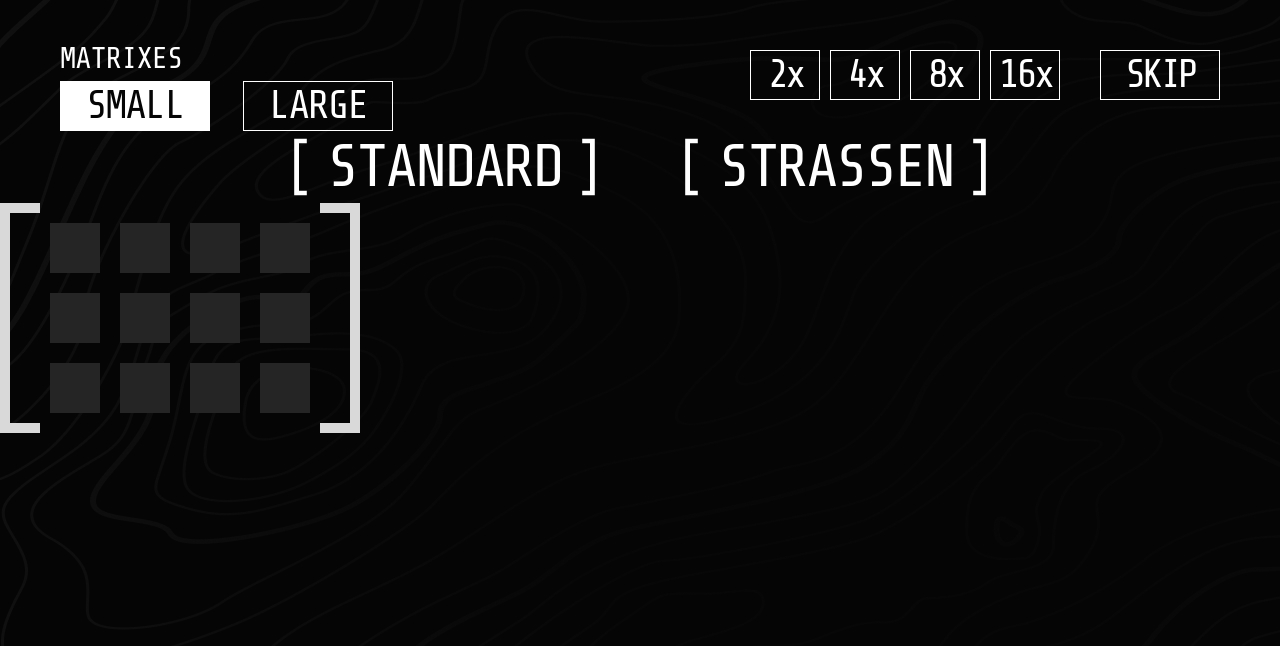
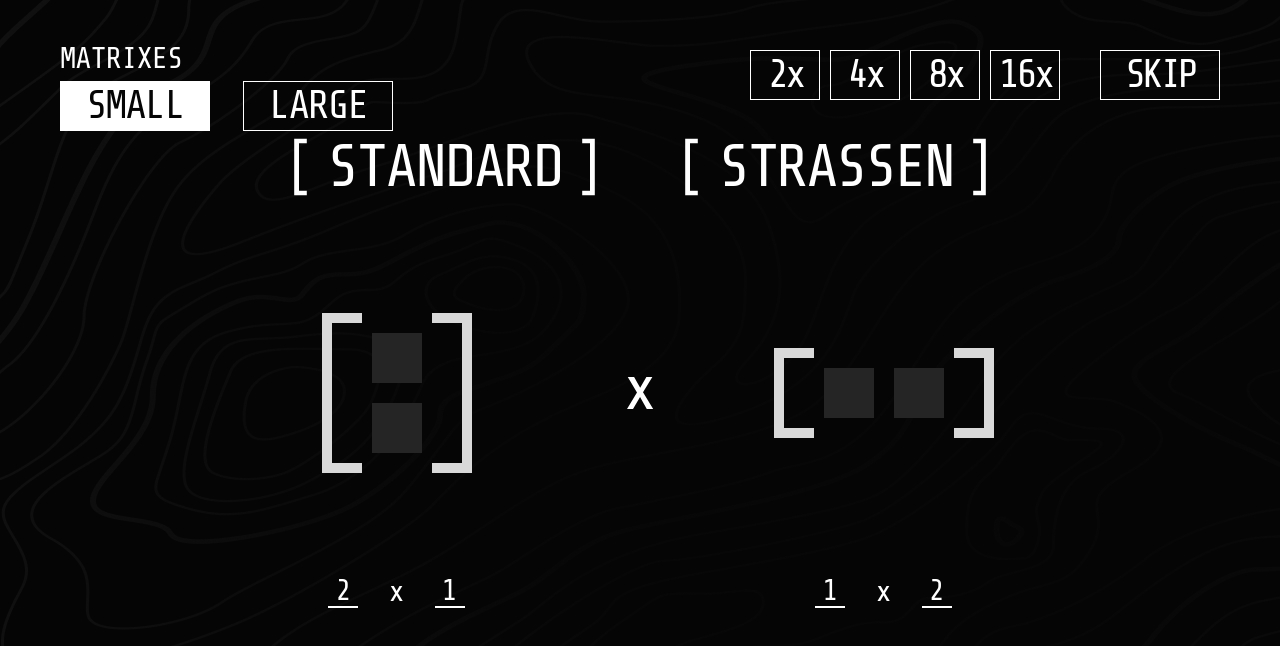
Before and after one commit to Fuz7/matrix_multiplication, a React (Vite) app: page / in a window 1280 px wide. Shown: the top 646 px of the page. Built offline with nearby package versions, Linux system fonts and the light colour scheme.

Commit message:
Add main section layout and validity

```diff
--- a/src/App.jsx
+++ b/src/App.jsx
@@ -1,7 +1,7 @@
-import { useState } from 'react'
 import './App.css'
 import Header from './components/Header'
-import Matrix from './components/Matrix'
+import Matrix from './components/Main/Matrix'
+import Main from './components/Main/Main'
 
 function App() {
 
@@ -9,7 +9,7 @@ function App() {
     <div className='min-h-[100vh] initialPage font-smt
      text-3xl text-white'>
       <Header />
-      <Matrix></Matrix>
+      <Main></Main>
     </div>
   )
 }
--- /dev/null
+++ b/src/components/Main/DimensionInput.jsx
@@ -0,0 +1,29 @@
+export default function DimensionInput({matrixPos,setMatrixPos}){
+
+  //
+
+
+  return (
+    <div className="flex justify-center items-center gap-[30px]">
+      <input
+      onInput={(e)=>{
+        const {value} = e.target
+        const newValue = value === '' ? '' : value.replace(/[^1-4]/g, '').slice(0, 1); // keep only first digit 1–4 or empty
+
+        setMatrixPos({...matrixPos,row:newValue})
+      }}
+      value={matrixPos.row}
+      className="w-[30px] h-[34px] border-b-[2px] border-white text-center" type="text" />
+      <span>x</span>
+      <input
+      onInput={(e)=>{
+        const {value} = e.target
+        const newValue = value === '' ? '' : value.replace(/[^1-4]/g, '').slice(0, 1); // keep only first digit 1–4 or empty
+
+        setMatrixPos({...matrixPos,col:newValue})
+      }}
+      value={matrixPos.col}
+      className="w-[30px] h-[34px] border-b-[2px] border-white text-center" type="text" />
+    </div>
+  )
+}
--- /dev/null
+++ b/src/components/Main/Main.jsx
@@ -0,0 +1,30 @@
+import { useState } from "react"
+import DimensionInput from "./DimensionInput"
+import Matrix from "./Matrix"
+import multiplicationSymbol from '@images/multiplicationSymbol.svg'
+
+export default function Main() {
+
+  const [matrix1Pos, setMatrix1Pos] = useState({ row: '2', col: '1' })
+  const [matrix2Pos, setMatrix2Pos] = useState({ row: '1', col: '2' })
+
+
+  return (
+    <main className="flex justify-center items-center gap-[50px] mt-[40px]">
+      <div className="flex flex-col gap-[30px]">
+        <div className="w-[360px] h-[300px] flex flex-col justify-center items-center">
+          <Matrix row={matrix1Pos.row} column={matrix1Pos.col}></Matrix>
+        </div>
+        <DimensionInput matrixPos={matrix1Pos} setMatrixPos={setMatrix1Pos} />
+      </div>
+      <img src={multiplicationSymbol} className="mb-[66px]" alt="" />
+      <div className="flex flex-col gap-[30px]">
+        <div className="w-[360px] h-[300px] flex flex-col justify-center items-center">
+          <Matrix row={matrix2Pos.row} column={matrix2Pos.col}></Matrix>
+        </div>
+        <DimensionInput matrixPos={matrix2Pos} setMatrixPos={setMatrix2Pos} />
+      </div>
+
+    </main>
+  )
+}
--- a/src/components/Matrix.jsx
+++ b/src/components/Main/Matrix.jsx
@@ -1,13 +1,27 @@
-import { useState } from "react"
+import { useEffect, useRef, useState } from "react"
 
-export default function Matrix() {
+export default function Matrix({row,column}) {
+  const [rowDisplay,setRowDisplay] = useState(row)
+  const [columnDisplay,setColumnDisplay] = useState(column)
+  useEffect(()=>{
+    if(row !== ''){
+      setRowDisplay(row)
+    }
+    if(column !== ''){
+      setColumnDisplay(column)
+    }
+
+
+  },[row,column])
+
   return (
     <div className="flex items-center gap-[10px]">
-      <LeftBracket rowSize={3} />
-      <MatrixInputs rowSize={3} colSize={4} />
-      <RightBracket rowSize={3} />
+      <LeftBracket rowSize={rowDisplay} />
+      <MatrixInputs rowSize={rowDisplay} colSize={columnDisplay} />
+      <RightBracket rowSize={rowDisplay} />
     </div>
   )
+
 }
 
 function LeftBracket({ rowSize }) {
@@ -55,6 +69,9 @@ function MatrixInputs({ rowSize, colSize }) {
   const inputsArray = Array.from({ length: numberOfInputs }, () => '');
   const [inputsData, setInputsData] = useState(Array.from({ length: numberOfInputs }, () => ''))
 
+  useEffect(()=>{
+    setInputsData(Array.from({ length: numberOfInputs }, () => ''))
+  },[numberOfInputs])
 
   return (
     <div className={`grid gap-[20px]`}
```
Also changed, not shown: src/utils/store.jsx (+9 -0 lines), src/assets/images/multiplicationSymbol.svg (added).
